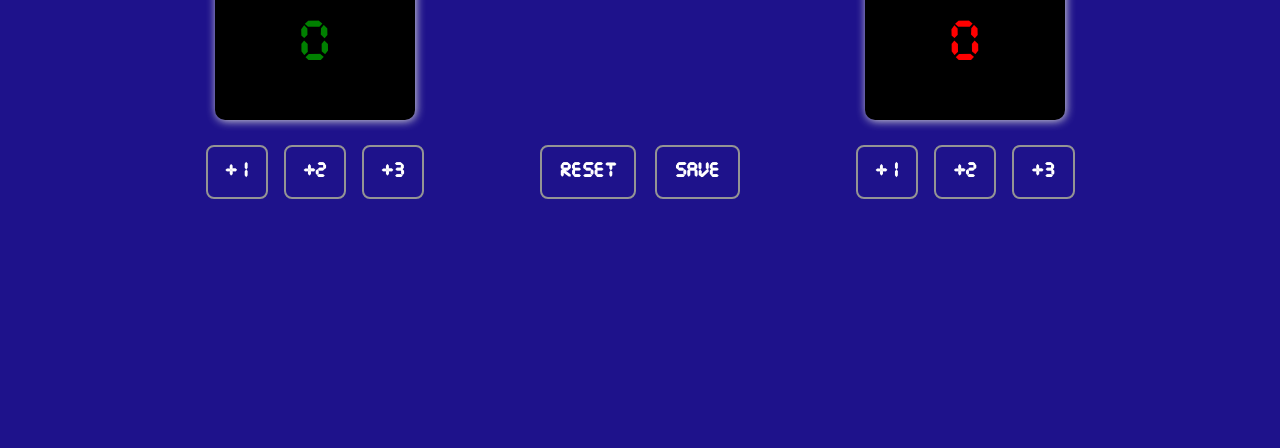
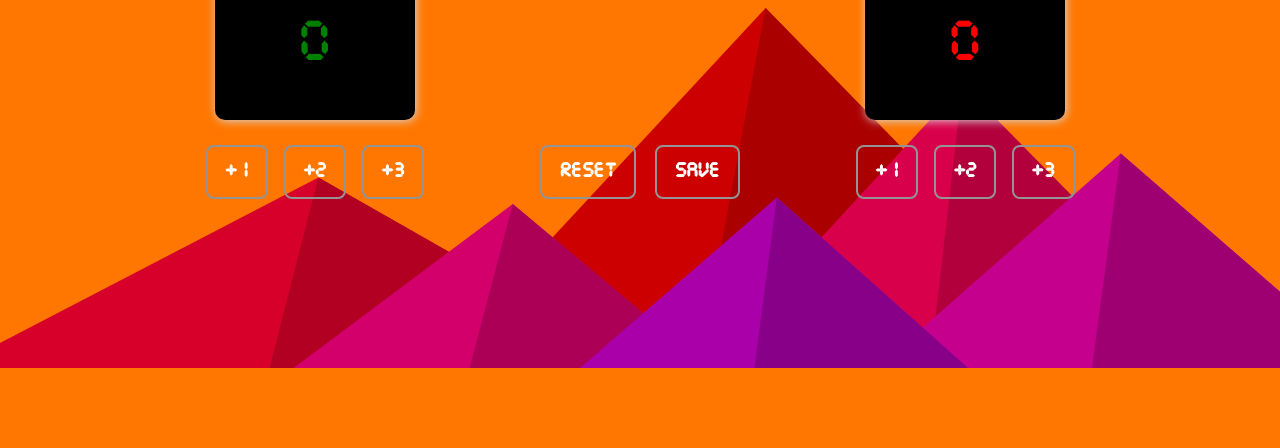
Before and after one commit to SulimanHakimi/Basketball-Scoreboard-Scrimba, a plain HTML site: page index.html in a window 1280 px wide. Shown: the part 352-800 px from the top of the page. Drawn offline with Linux system fonts and the light colour scheme.

Commit message:
add bg img

```diff
--- a/style.css
+++ b/style.css
@@ -15,6 +15,7 @@
   align-items: center;
   width: 100%;
   height: 100vh;
+  background: url("./bg-img.svg");
   background-color: rgb(30, 18, 139);
 }
 .Home,
```
Also changed, not shown: bg-img.svg (added).
